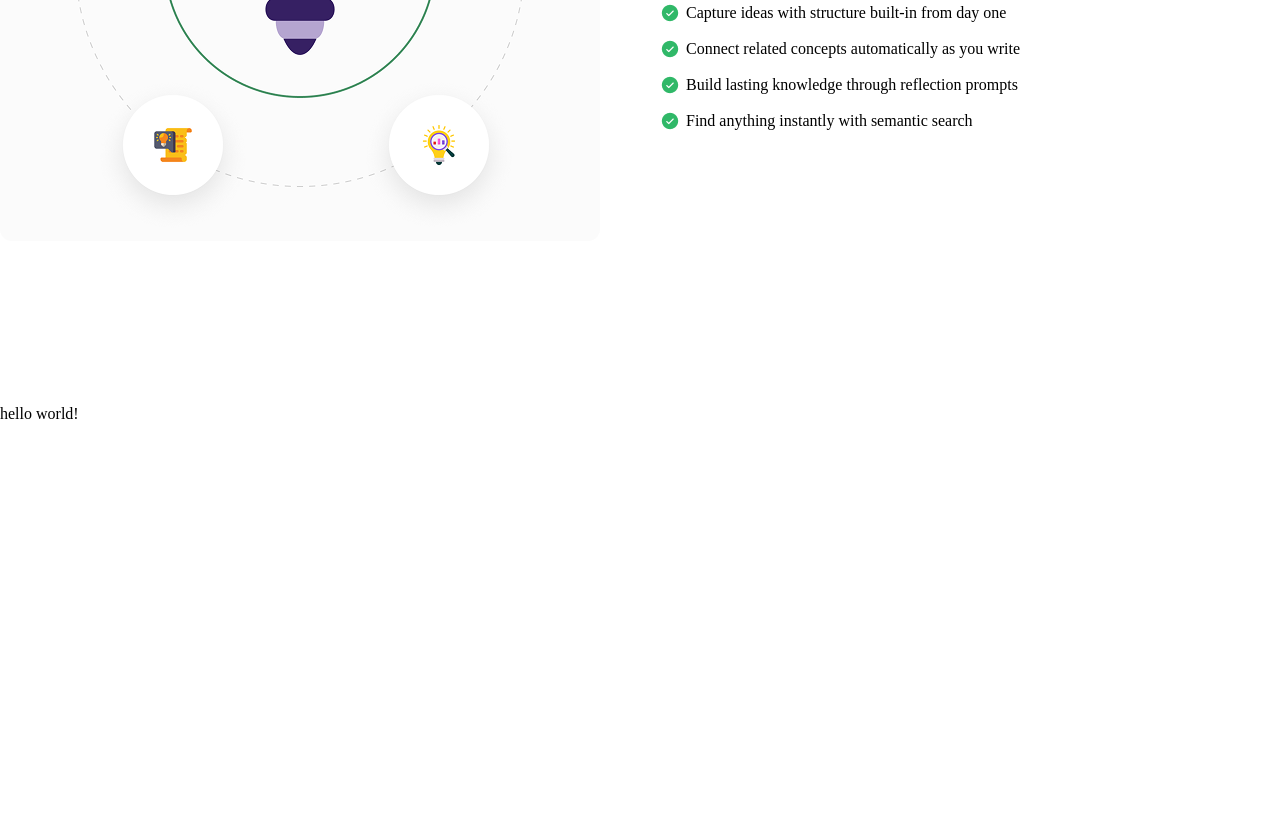
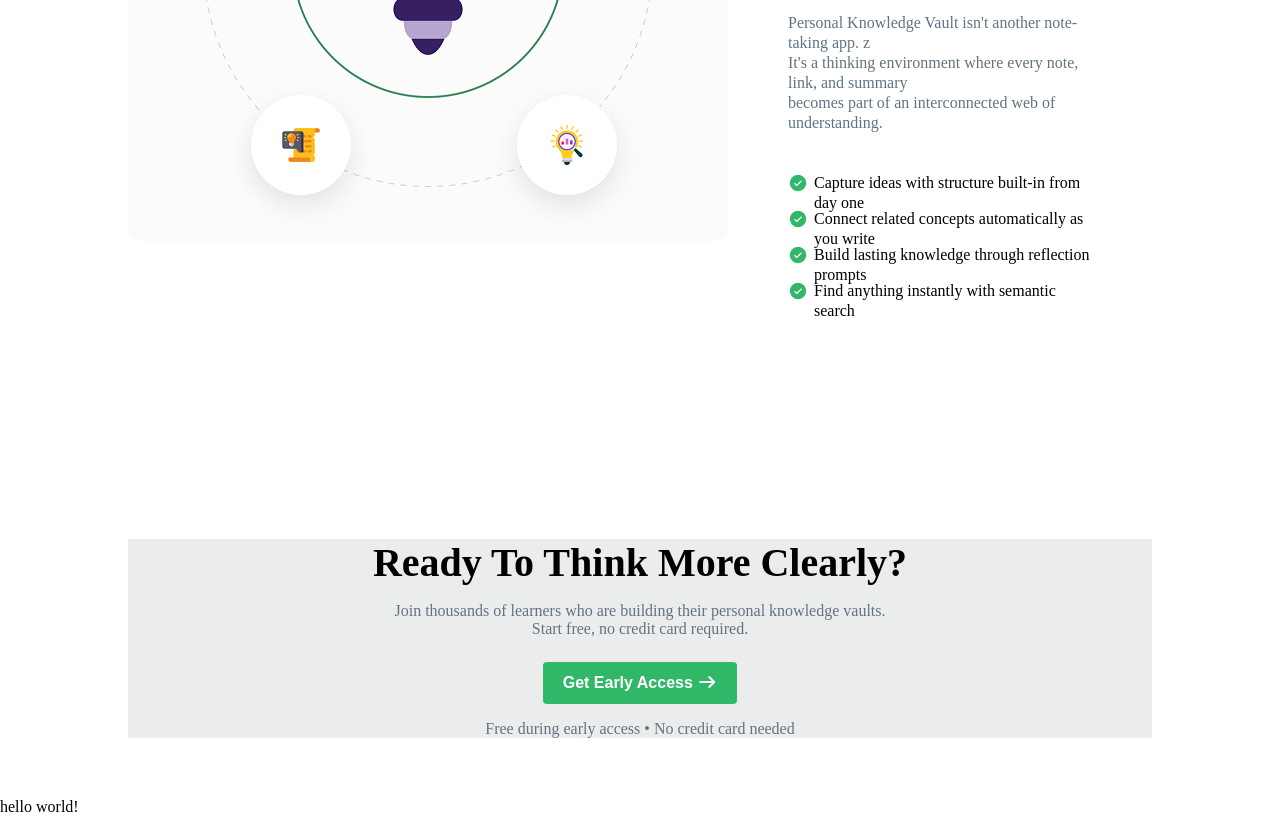
Before and after one commit to TANIM67/Milestone-1-assignment, a plain HTML site: page index.html in a window 1280 px wide. Shown: the part 1634-2450 px from the top of the page. Before the commit the page ends 2057 px from the top, so only its background shows below. Drawn offline with Linux system fonts and the light colour scheme.

Commit message:
added get-access-section

```diff
--- a/design/style.css
+++ b/design/style.css
@@ -199,7 +199,8 @@ nav{
 
     /* solution-section */
 .solution-section .solution-container{
-    width: 1360px;
+    max-width: 1360px;
+    width: 80%;
     margin: 120px auto;
     display: flex;
     /* background-color: aqua; */
@@ -247,3 +248,40 @@ nav{
     font-size: 16px;
     font-weight: 500;
 }
+    /* solution-section */
+
+    /* get access section */
+.get-access-section .get-access-container{
+    max-width: 1360px;
+    width: 80%;
+    margin: 0px auto;
+    background-color: rgb(235, 236, 236);
+    text-align: center;
+}
+.get-access-section .get-access-container h3{
+    font-size: 40px;
+    font-weight: 700;
+    margin-bottom: 16px;
+}
+.get-access-section .get-access-container p{
+    font-size: 16px;
+    font-weight: 400;
+    color : #627382;
+    margin-bottom: 24px;
+}
+.get-access-section .get-access-container button{
+    width: 194px;
+    padding: 12px 16px;
+    border-radius: 4px;
+    font-size: 16px;
+    font-weight: 600;
+    color: white;
+    background-color: #30B868;
+    border: none;
+    margin-bottom: 16px;
+}
+.get-access-section .get-access-container button:hover{
+    background-color: #023c1a;
+    transform: scale(1.05);
+}
+    /* get access section */
--- a/index.html
+++ b/index.html
@@ -126,6 +126,17 @@
             </div>
 
         </section>
+
+        <section class = "get-access-section">
+            <div class="get-access-container">
+                <h3>Ready To Think More Clearly?</h3>
+                <p>Join thousands of learners who are building their personal knowledge vaults.<br>Start free, no credit card required.</p>
+                <button>Get Early Access <i class="fa-solid fa-arrow-right"></i></button>
+                <p>Free during early access • No credit card needed</p>
+            </div>
+        </section>
+
+
         <section>
             <br>
             <br>
```
